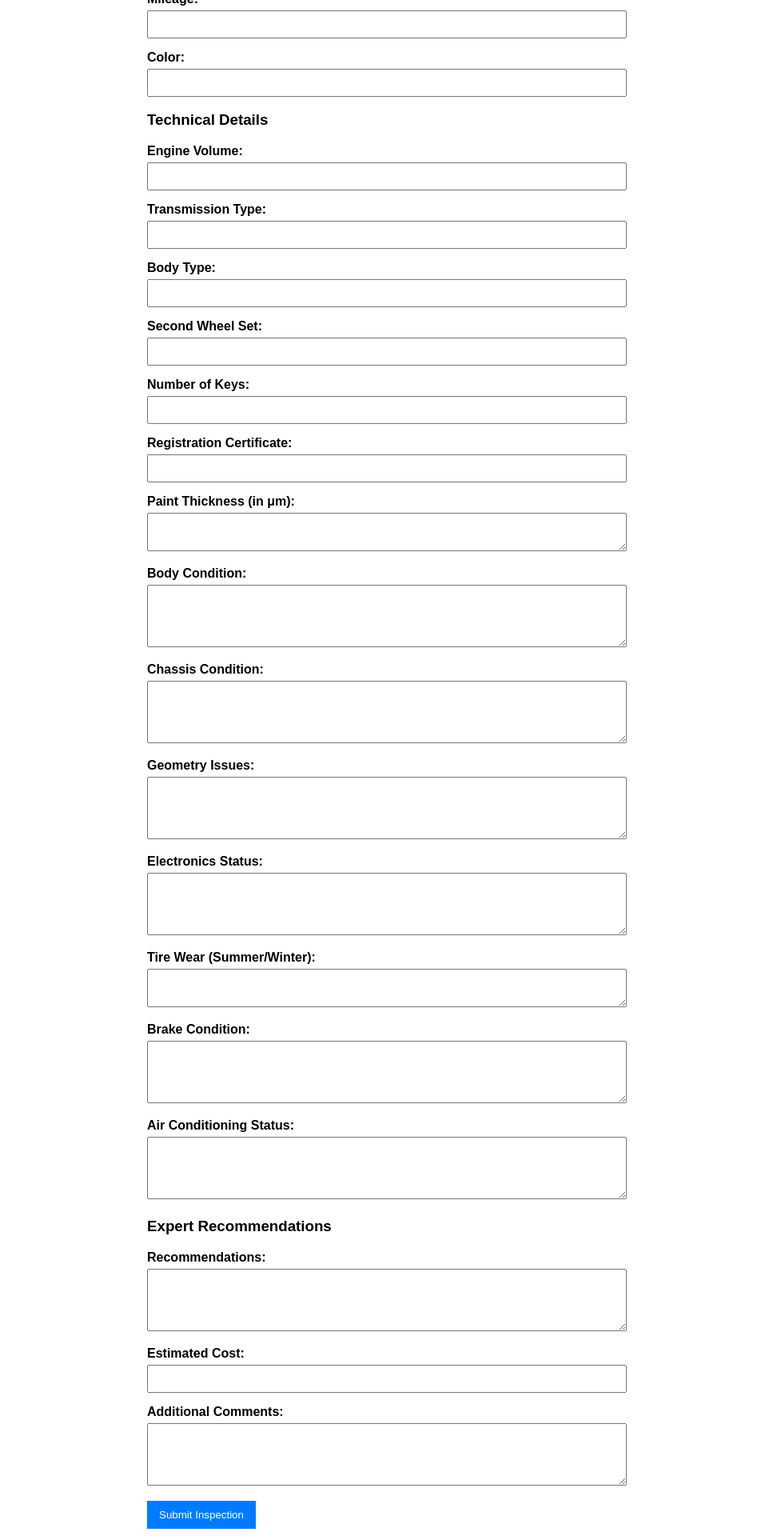
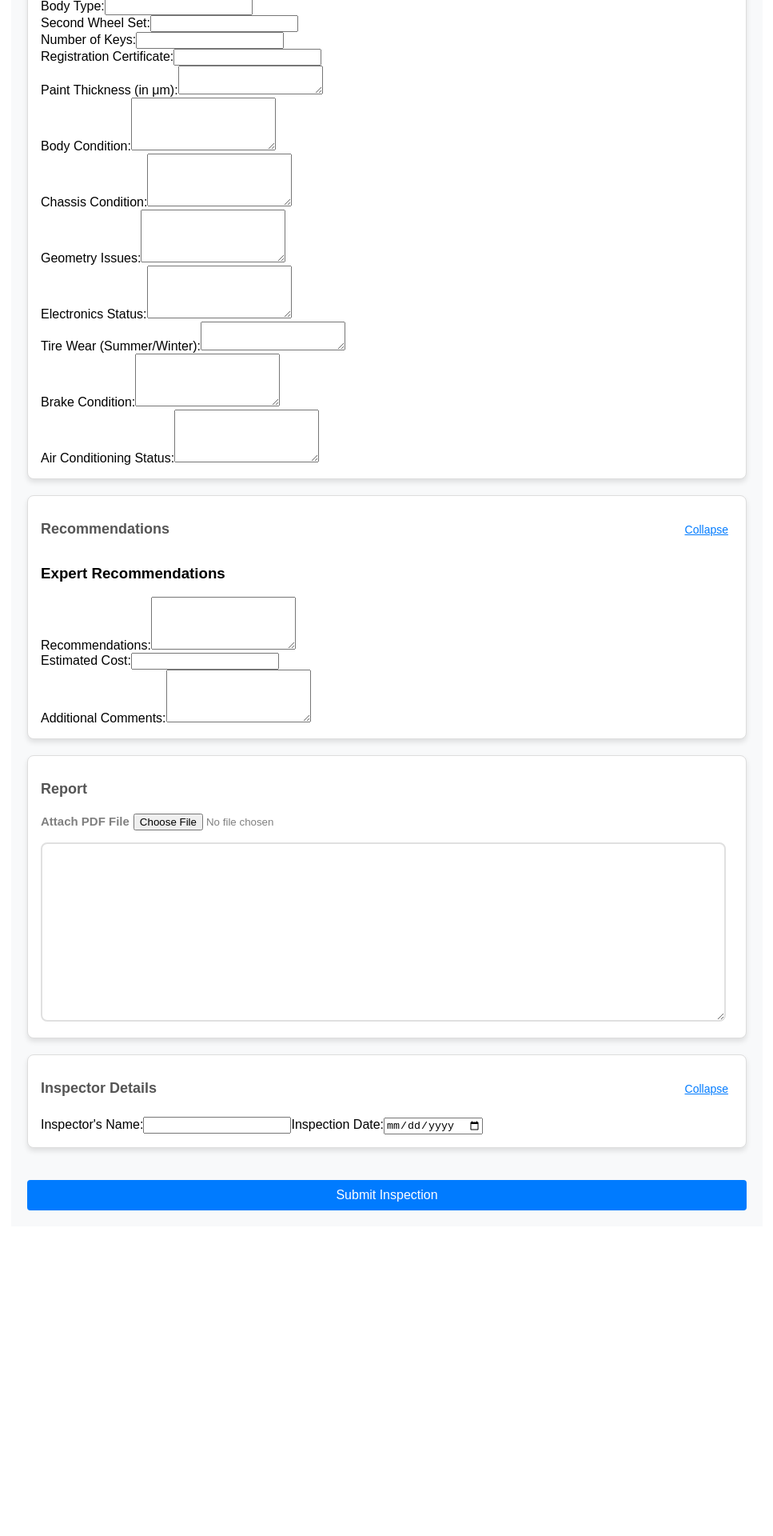
Before and after one commit to Ramil1988/findcaragency, a React (Create React App) app: page / in a window 1280 px wide. Shown: the part 560-2480 px from the top of the page at 80% size, without its empty margins (156-1123 px from the left). After the commit the page ends 2093 px from the top, so only its background shows below. Built offline with nearby package versions, Linux system fonts and the light colour scheme; no server answers.

Commit message:
added PDF reader

```diff
--- a/src/App.js
+++ b/src/App.js
@@ -1,14 +1,15 @@
 import React, { useState } from "react";
-import { OPENAI_API_KEY } from "../config.local";
+import styled from "styled-components";
 import InspectorDetails from "./components/InspectorDetails";
 import CarDetails from "./components/CarDetails";
 import TechnicalDetails from "./components/TechnicalDetails";
 import Recommendations from "./components/Recommendations";
 import FormActions from "./components/FormActions";
-import "./App.css";
+import * as pdfjsLib from "pdfjs-dist/build/pdf";
+
+pdfjsLib.GlobalWorkerOptions.workerSrc = `${process.env.PUBLIC_URL}/pdf.worker.mjs`;
 
 function App() {
-  // State variables for all fields
   const [inspectorName, setInspectorName] = useState("");
   const [inspectionDate, setInspectionDate] = useState("");
   const [carMake, setCarMake] = useState("");
@@ -35,93 +36,62 @@ function App() {
   const [expertRecommendations, setExpertRecommendations] = useState("");
   const [estimatedCost, setEstimatedCost] = useState("");
   const [comments, setComments] = useState("");
+  const [relevantReport, setRelevantReport] = useState("");
 
-  // State for ChatGPT response and loading/error states
-  const [chatGptResponse, setChatGptResponse] = useState("");
-  const [loading, setLoading] = useState(false);
-  const [error, setError] = useState(null);
+  const [inspectorDetailsVisible, setInspectorDetailsVisible] = useState(true);
+  const [carDetailsVisible, setCarDetailsVisible] = useState(true);
+  const [technicalDetailsVisible, setTechnicalDetailsVisible] = useState(true);
+  const [recommendationsVisible, setRecommendationsVisible] = useState(true);
 
-  // Handle form submission
-  const handleSubmit = async (e) => {
-    e.preventDefault();
+  const parsePdf = async (e) => {
+    const file = e.target.files[0];
+    if (file && file.type === "application/pdf") {
+      const fileReader = new FileReader();
 
-    const prompt = `You are a car inspection assistant. Based on the following diagnostic information, provide a summary:
-Inspector's Name: ${inspectorName}
-Inspection Date: ${inspectionDate}
-Car Make: ${carMake}
-Car Model: ${carModel}
-Year: ${year}
-Mileage: ${mileage}
-VIN Code: ${vinCode}
-Engine Volume: ${engineVolume}
-Color: ${color}
-Transmission Type: ${transmissionType}
-Body Type: ${bodyType}
-Second Wheel Set: ${secondWheelSet}
-Number of Keys: ${numberOfKeys}
-Registration Certificate: ${registrationCertificate}
-Paint Thickness: ${paintThickness}
-Body Condition: ${bodyCondition}
-Chassis Condition: ${chassisCondition}
-Geometry Issues: ${geometryIssues}
-Electronics Status: ${electronicsStatus}
-Interior Condition: ${interiorCondition}
-Tire Wear: ${tireWear}
-Air Conditioning Status: ${airConditioningStatus}
-Brake Condition: ${brakeCondition}
-Expert Recommendations: ${expertRecommendations}
-Estimated Cost: ${estimatedCost}
-Additional Comments: ${comments}
-
-Summary:`;
-
-    setLoading(true);
-    setError(null);
+      fileReader.onload = async (event) => {
+        const typedArray = new Uint8Array(event.target.result);
 
         try {
-      const response = await fetch(
-        "https://api.openai.com/v1/chat/completions",
-        {
-          method: "POST",
-          headers: {
-            Authorization: `Bearer ${OPENAI_API_KEY}`,
-            "Content-Type": "application/json",
-          },
-          body: JSON.stringify({
-            model: "gpt-3.5-turbo",
-            messages: [{ role: "user", content: prompt }],
-          }),
-        }
-      );
+          const pdf = await pdfjsLib.getDocument(typedArray).promise;
+          const numPages = pdf.numPages;
+          let extractedText = "";
 
-      if (!response.ok) {
-        throw new Error(`API error: ${response.statusText}`);
+          for (let i = 1; i <= numPages; i++) {
+            const page = await pdf.getPage(i);
+            const textContent = await page.getTextContent();
+            const pageText = textContent.items
+              .map((item) => item.str)
+              .join(" ");
+            extractedText += `Page ${i}:\n${pageText}\n\n`;
           }
 
-      const data = await response.json();
-      const chatGptOutput = data.choices[0].message.content.trim();
-      setChatGptResponse(chatGptOutput);
-    } catch (err) {
-      console.error("Error fetching ChatGPT response:", err);
-      setError("Failed to fetch ChatGPT response.");
-    } finally {
-      setLoading(false);
+          setRelevantReport(extractedText);
+        } catch (error) {
+          console.error("Error parsing PDF:", error);
+          setRelevantReport("An error occurred while processing the PDF.");
+        }
+      };
+
+      fileReader.readAsArrayBuffer(file);
+    } else {
+      alert("Please select a valid PDF file.");
     }
   };
 
   return (
-    <div className="App">
-      <h1>Car Inspection Report</h1>
-      <form onSubmit={handleSubmit}>
-        {/* Inspector Details Section */}
-        <InspectorDetails
-          inspectorName={inspectorName}
-          setInspectorName={setInspectorName}
-          inspectionDate={inspectionDate}
-          setInspectionDate={setInspectionDate}
-        />
-
-        {/* Car Details Section */}
+    <AppContainer>
+      <Header>Car Inspection Report</Header>
+      <Form>
+        <Section>
+          <SectionHeader>
+            <SectionTitle>Car Details</SectionTitle>
+            <CollapseButton
+              onClick={() => setCarDetailsVisible(!carDetailsVisible)}
+            >
+              {carDetailsVisible ? "Collapse" : "Expand"}
+            </CollapseButton>
+          </SectionHeader>
+          {carDetailsVisible && (
             <CarDetails
               carMake={carMake}
               setCarMake={setCarMake}
@@ -131,16 +101,29 @@ Summary:`;
               setYear={setYear}
               mileage={mileage}
               setMileage={setMileage}
+            />
+          )}
+        </Section>
+
+        <Section>
+          <SectionHeader>
+            <SectionTitle>Technical Details</SectionTitle>
+            <CollapseButton
+              onClick={() =>
+                setTechnicalDetailsVisible(!technicalDetailsVisible)
+              }
+            >
+              {technicalDetailsVisible ? "Collapse" : "Expand"}
+            </CollapseButton>
+          </SectionHeader>
+          {technicalDetailsVisible && (
+            <TechnicalDetails
               vinCode={vinCode}
               setVinCode={setVinCode}
+              engineVolume={engineVolume}
+              setEngineVolume={setEngineVolume}
               color={color}
               setColor={setColor}
-        />
-
-        {/* Technical Details Section */}
-        <TechnicalDetails
-          engineVolume={engineVolume}
-          setEngineVolume={setEngineVolume}
               transmissionType={transmissionType}
               setTransmissionType={setTransmissionType}
               bodyType={bodyType}
@@ -170,8 +153,19 @@ Summary:`;
               brakeCondition={brakeCondition}
               setBrakeCondition={setBrakeCondition}
             />
+          )}
+        </Section>
 
-        {/* Recommendations Section */}
+        <Section>
+          <SectionHeader>
+            <SectionTitle>Recommendations</SectionTitle>
+            <CollapseButton
+              onClick={() => setRecommendationsVisible(!recommendationsVisible)}
+            >
+              {recommendationsVisible ? "Collapse" : "Expand"}
+            </CollapseButton>
+          </SectionHeader>
+          {recommendationsVisible && (
             <Recommendations
               expertRecommendations={expertRecommendations}
               setExpertRecommendations={setExpertRecommendations}
@@ -180,31 +174,157 @@ Summary:`;
               comments={comments}
               setComments={setComments}
             />
+          )}
+        </Section>
 
-        {/* Form Actions Section */}
+        <Section>
+          <SectionTitle>Report</SectionTitle>
+          <Label>
+            Attach PDF File
+            <InputForPdf onChange={parsePdf} />
+          </Label>
+          <TextareaFieldSecond
+            value={relevantReport}
+            onChange={(e) => setRelevantReport(e.target.value)}
+          />
+        </Section>
+        <Section>
+          <SectionHeader>
+            <SectionTitle>Inspector Details</SectionTitle>
+            <CollapseButton
+              onClick={() =>
+                setInspectorDetailsVisible(!inspectorDetailsVisible)
+              }
+            >
+              {inspectorDetailsVisible ? "Collapse" : "Expand"}
+            </CollapseButton>
+          </SectionHeader>
+          {inspectorDetailsVisible && (
+            <InspectorDetails
+              inspectorName={inspectorName}
+              setInspectorName={setInspectorName}
+              inspectionDate={inspectionDate}
+              setInspectionDate={setInspectionDate}
+            />
+          )}
+        </Section>
         <FormActions
-          handleSubmit={handleSubmit}
-          loading={loading}
-          error={error}
-          chatGptResponse={chatGptResponse}
+          inspectorName={inspectorName}
+          carMake={carMake}
+          carModel={carModel}
+          year={year}
+          mileage={mileage}
+          relevantReport={relevantReport}
         />
-      </form>
-
-      {loading && <p>Loading ChatGPT response...</p>}
-      {error && <p style={{ color: "red" }}>{error}</p>}
-      {chatGptResponse && (
-        <div>
-          <h2>ChatGPT Response:</h2>
-          <textarea
-            value={chatGptResponse}
-            readOnly
-            rows="6"
-            style={{ width: "100%" }}
-          />
-        </div>
-      )}
-    </div>
+      </Form>
+    </AppContainer>
   );
 }
 
 export default App;
+
+// Styled Components
+const AppContainer = styled.div`
+  max-width: 900px;
+  margin: 0 auto;
+  padding: 20px;
+  font-family: "Arial", sans-serif;
+  background: #f8f9fa;
+`;
+
+const Header = styled.h1`
+  text-align: center;
+  color: #333;
+  margin-bottom: 20px;
+`;
+
+const Form = styled.form`
+  display: flex;
+  flex-direction: column;
+  gap: 20px;
+`;
+
+const Section = styled.div`
+  background: #fff;
+  padding: 16px;
+  border: 1px solid #ddd;
+  border-radius: 8px;
+  box-shadow: 0 4px 6px rgba(0, 0, 0, 0.1);
+`;
+
+const SectionHeader = styled.div`
+  display: flex;
+  justify-content: space-between;
+  align-items: center;
+  margin-bottom: 10px;
+`;
+
+const InputForPdf = styled.input.attrs({
+  type: "file",
+  accept: ".pdf",
+})`
+  margin: 5px;
+  cursor: pointer;
+`;
+
+const Label = styled.label`
+  color: grey;
+  font-weight: bold;
+  font-size: 15px;
+  display: block;
+  margin-bottom: 10px;
+`;
+
+const SectionTitle = styled.h2`
+  font-size: 18px;
+  color: #555;
+`;
+
+const TextareaField = styled.textarea`
+  padding: 10px 15px;
+  width: 95%;
+
+  border: 2px solid #e0e0e0;
+  border-radius: 8px;
+  font-size: 16px;
+  height: 100px;
+  resize: vertical;
+  transition: border-color 0.3s ease, box-shadow 0.3s ease;
+
+  &:focus {
+    border-color: #3498db;
+    box-shadow: 0 0 5px rgba(52, 152, 219, 0.5);
+    outline: none;
+  }
+
+  &::placeholder {
+    color: #b3b3b3;
+  }
+
+  &:hover {
+    border-color: #b3b3b3;
+  }
+
+  @media (max-width: 768px) {
+    width: 90%;
+  }
+`;
+
+const TextareaFieldSecond = styled(TextareaField)`
+  height: 200px;
+`;
+
+const CollapseButton = styled.button.attrs({
+  type: "button",
+})`
+  background: none;
+  border: none;
+  color: #007bff;
+  font-size: 14px;
+  cursor: pointer;
+  text-decoration: underline;
+
+  &:hover {
+    color: #0056b3;
+  }
+`;
--- a/src/components/FormActions.js
+++ b/src/components/FormActions.js
@@ -1,22 +1,143 @@
-import React from "react";
+import React, { useState } from "react";
+import styled from "styled-components";
+import { OPENAI_API_KEY } from "../config.local";
 
-const FormActions = ({ loading, error, chatGptResponse }) => (
-  <div>
-    <button type="submit">Submit Inspection</button>
-    {loading && <p>Loading ChatGPT response...</p>}
-    {error && <p style={{ color: "red" }}>{error}</p>}
-    {chatGptResponse && (
-      <div>
-        <h2>ChatGPT Response:</h2>
-        <textarea
-          value={chatGptResponse}
-          readOnly
-          rows="6"
-          style={{ width: "100%" }}
-        />
-      </div>
-    )}
-  </div>
-);
+const FormActions = ({
+  inspectorName,
+  carMake,
+  carModel,
+  year,
+  mileage,
+  relevantReport,
+}) => {
+  const [loading, setLoading] = useState(false);
+  const [error, setError] = useState(null);
+  const [chatGptResponse, setChatGptResponse] = useState("");
+
+  const handleSubmit = async (e) => {
+    e.preventDefault();
+
+    const prompt = `You are a car inspection assistant. Based on the following diagnostic information, provide a summary and important information an assistant needs to consider while providing the report about inspection of the vehicle:
+Inspector's Name: ${inspectorName}
+Car Make: ${carMake}
+Car Model: ${carModel}
+Year: ${year}
+Mileage: ${mileage}
+Attached Report: ${relevantReport}
+
+Summary:`;
+
+    setLoading(true);
+    setError(null);
+
+    try {
+      const response = await fetch(
+        "https://api.openai.com/v1/chat/completions",
+        {
+          method: "POST",
+          headers: {
+            Authorization: `Bearer ${OPENAI_API_KEY}`,
+            "Content-Type": "application/json",
+          },
+          body: JSON.stringify({
+            model: "gpt-4o",
+            messages: [{ role: "user", content: prompt }],
+          }),
+        }
+      );
+
+      if (!response.ok) {
+        throw new Error(`API error: ${response.statusText}`);
+      }
+
+      const data = await response.json();
+      const chatGptOutput = data.choices[0].message.content.trim();
+      setChatGptResponse(chatGptOutput);
+    } catch (err) {
+      console.error("Error fetching ChatGPT response:", err);
+      setError("Failed to fetch ChatGPT response.");
+    } finally {
+      setLoading(false);
+    }
+  };
+
+  return (
+    <FormActionsContainer>
+      <SubmitButton type="submit" onClick={handleSubmit}>
+        Submit Inspection
+      </SubmitButton>
+      {loading && <LoadingMessage>Loading ChatGPT response...</LoadingMessage>}
+      {error && <ErrorMessage>{error}</ErrorMessage>}
+      {chatGptResponse && (
+        <ResponseContainer>
+          <ResponseTitle>ChatGPT Response:</ResponseTitle>
+          <ResponseTextarea value={chatGptResponse} readOnly rows="6" />
+        </ResponseContainer>
+      )}
+    </FormActionsContainer>
+  );
+};
 
 export default FormActions;
+
+// Styled Components
+const FormActionsContainer = styled.div`
+  margin-top: 20px;
+  display: flex;
+  flex-direction: column;
+  gap: 16px;
+`;
+
+const SubmitButton = styled.button`
+  background-color: #007bff;
+  color: #fff;
+  border: none;
+  border-radius: 4px;
+  padding: 10px 16px;
+  font-size: 16px;
+  cursor: pointer;
+  transition: background-color 0.3s;
+
+  &:hover {
+    background-color: #0056b3;
+  }
+
+  &:disabled {
+    background-color: #ccc;
+    cursor: not-allowed;
+  }
+`;
+
+const LoadingMessage = styled.p`
+  font-size: 14px;
+  color: #007bff;
+`;
+
+const ErrorMessage = styled.p`
+  font-size: 14px;
+  color: #ff4d4f;
+`;
+
+const ResponseContainer = styled.div`
+  margin-top: 20px;
+`;
+
+const ResponseTitle = styled.h2`
+  font-size: 18px;
+  color: #555;
+  margin-bottom: 12px;
+`;
+
+const ResponseTextarea = styled.textarea`
+  width: 100%;
+  border: 1px solid #ccc;
+  border-radius: 4px;
+  padding: 10px;
+  font-size: 14px;
+  resize: none;
+
+  &:focus {
+    border-color: #007bff;
+    outline: none;
+  }
+`;
```
Lines whose indentation alone changed are shown as unchanged.
